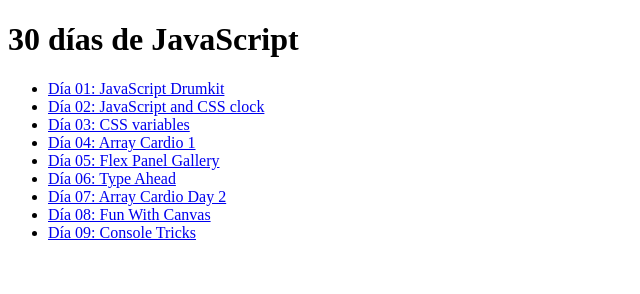
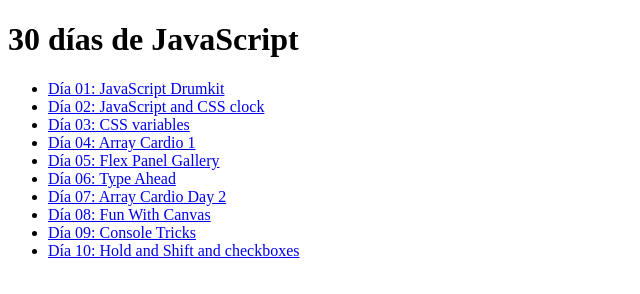
Before and after one commit to jhonattanbenitez/JavaScript30, a plain HTML site: page index.html in a window 1280 px wide. Shown: the whole page, without its empty margins (0-640 px from the left). Drawn offline with Linux system fonts and the light colour scheme.

Commit message:
Update index.html

```diff
--- a/index.html
+++ b/index.html
@@ -17,6 +17,7 @@
          <li><a href="Day-07/index.html">Día 07: Array Cardio Day 2</a></li>
          <li><a href="Day-08/index.html">Día 08: Fun With Canvas</a></li>
          <li><a href="Day-09/index.html">Día 09: Console Tricks</a></li>
+         <li><a href="Day-10/index.html">Día 10: Hold and Shift and checkboxes</a></li>
 
      </ul>
 
```
